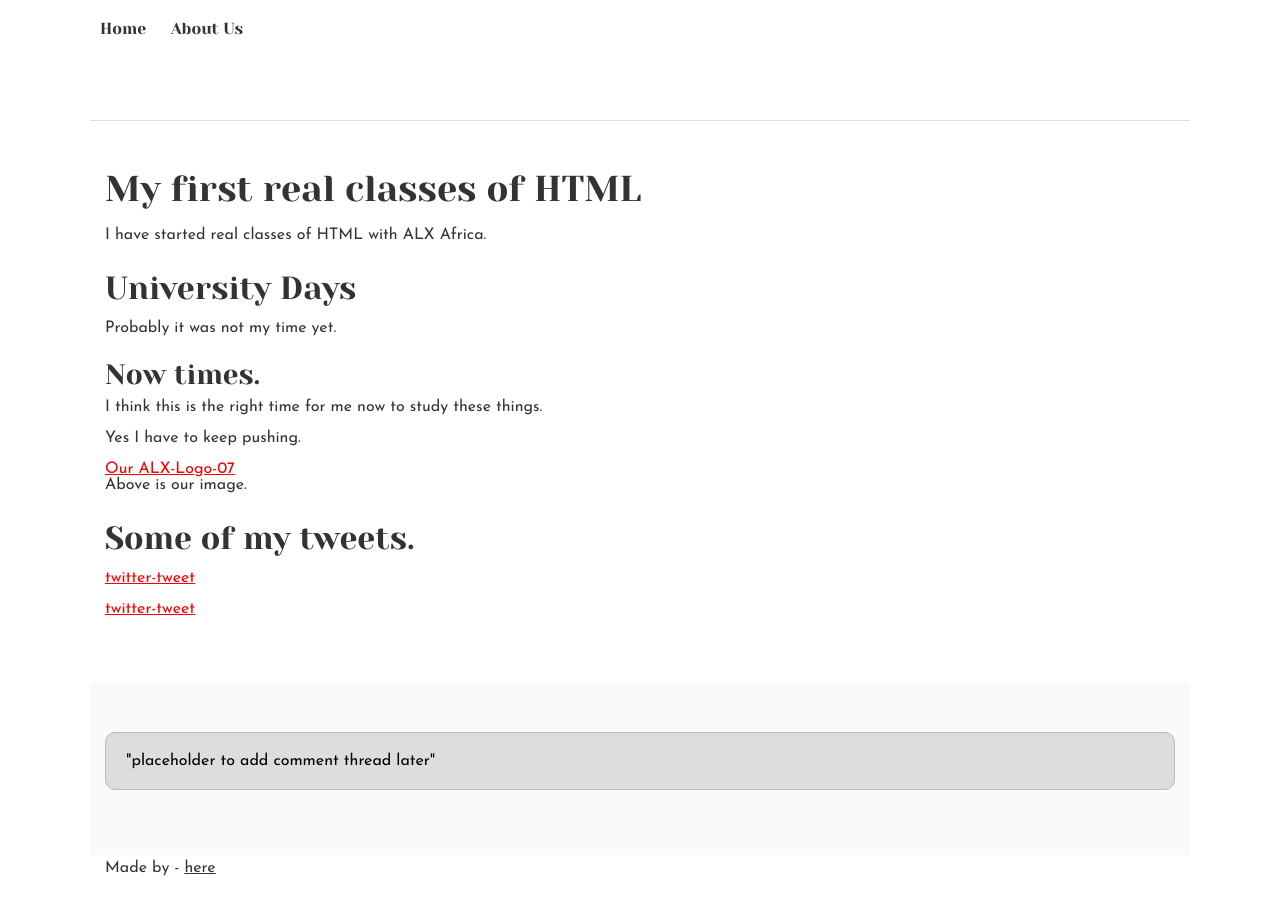
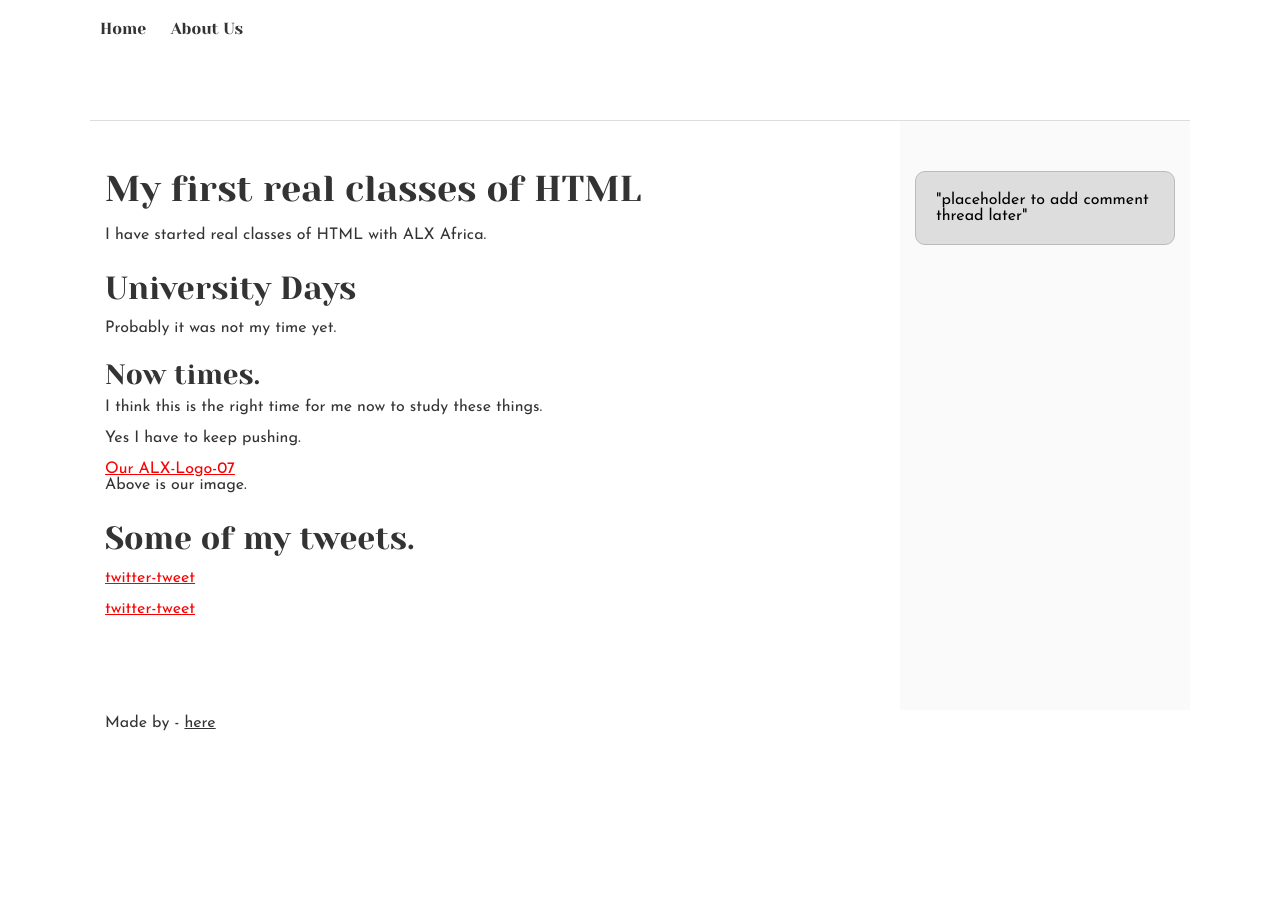
Before and after one commit to alindafortunate/alx_html_css, a plain HTML site: page css_basic/tweets.html in a window 1280 px wide. After the commit the page ends 800 px from the top, so only its background shows below. Drawn offline with Linux system fonts and the light colour scheme.

Commit message:
Divided the page using flexbox functionality.

```diff
--- a/css_basic/styles.css
+++ b/css_basic/styles.css
@@ -0,0 +1,21 @@
+.box-body {
+    display: flex;
+    flex-direction: column;
+}
+
+.main-box {
+    display: flex;
+    flex-direction: row;
+    flex: auto;
+
+}
+
+.main-box>article {
+    flex: 3;
+    overflow-y: auto;
+}
+
+.main-box aside {
+    flex: 1;
+    overflow-y: auto;
+}
--- a/css_basic/tweets.html
+++ b/css_basic/tweets.html
@@ -10,7 +10,7 @@
 
 </head>
 
-<body>
+<body class="box-body">
     <header>
         <ul>
             <li>
@@ -20,7 +20,7 @@
         </ul>
     </header>
 
-    <main>
+    <main class="main-box">
         <article>
             <h1>My first real classes of HTML</h1>
             <p>I have started real classes of HTML with ALX Africa.</p>
```
Also changed, not shown: css_basic/index.html (+0 -1 lines).
